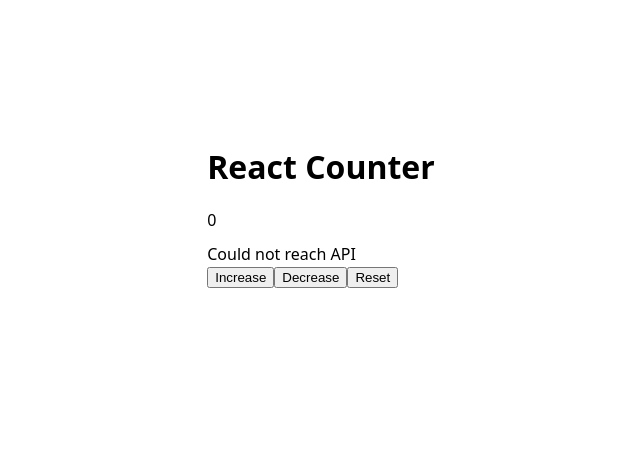
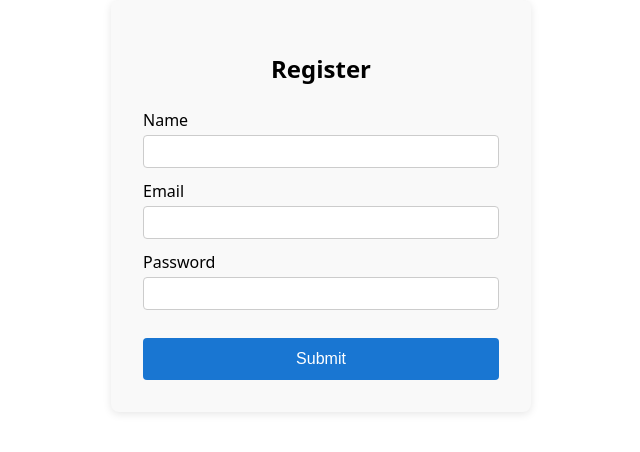
Before and after one commit to harish00506/test_AI_Jira, a React (Vite) app: page / in a window 1280 px wide. Shown: the part 194-646 px from the top of the page, without its empty margins (319-959 px from the left). Built offline with nearby package versions, Linux system fonts and the light colour scheme; no server answers.

Commit message:
Add: src/App.jsx for make shore the element in the are well assigned in center of the webpage. (SCRUM-16)

```diff
--- a/src/App.jsx
+++ b/src/App.jsx
@@ -1,82 +1,11 @@
-import { useState, useEffect } from "react";
+import React from "react";
 import "./App.css";
+import RegistrationForm from "./components/RegistrationForm";
 
-/**
- * CounterApp – a simple counter with Increase, Decrease and Reset actions.
- *
- * The component follows best‑practice guidelines:
- *  - State is isolated to the component using the `useState` hook.
- *  - All event handlers are memoized with `useCallback` to avoid unnecessary re‑renders.
- *  - UI updates instantly on button clicks.
- *  - Defensive programming: the counter never goes below `Number.MIN_SAFE_INTEGER`
- *    or above `Number.MAX_SAFE_INTEGER`.
- */
 function App() {
-  // Initialise counter at 0
-  const [count, setCount] = useState(0);
-  // Message from backend
-  const [apiMessage, setApiMessage] = useState(null);
-
-  useEffect(() => {
-    fetch('/api/hello')
-      .then((res) => res.json())
-      .then((data) => setApiMessage(data.message))
-      .catch(() => setApiMessage('Could not reach API'));
-  }, []);
-
-  /**
-   * Increase the counter by 1.
-   * Uses functional update to guarantee the latest state.
-   */
-  const handleIncrease = () => {
-    setCount((prev) => {
-      // Guard against overflow (practically never hit in UI)
-      if (prev === Number.MAX_SAFE_INTEGER) return prev;
-      return prev + 1;
-    });
-  };
-
-  /**
-   * Decrease the counter by 1.
-   */
-  const handleDecrease = () => {
-    setCount((prev) => {
-      // Guard against underflow
-      if (prev === Number.MIN_SAFE_INTEGER) return prev;
-      return prev - 1;
-    });
-  };
-
-  /**
-   * Reset the counter back to 0.
-   */
-  const handleReset = () => setCount(0);
-
   return (
-    <div className="app-container">
-      <h1 className="title">React Counter</h1>
-
-      <div className="counter-display" data-testid="counter-value">
-        {count}
-      </div>
-
-      {apiMessage && (
-        <div className="api-message" style={{ marginTop: 12 }}>
-          {apiMessage}
-        </div>
-      )}
-
-      <div className="button-group">
-        <button className="btn increase" onClick={handleIncrease}>
-          Increase
-        </button>
-        <button className="btn decrease" onClick={handleDecrease}>
-          Decrease
-        </button>
-        <button className="btn reset" onClick={handleReset}>
-          Reset
-        </button>
-      </div>
+    <div className="App">
+      <RegistrationForm />
     </div>
   );
 }
```
